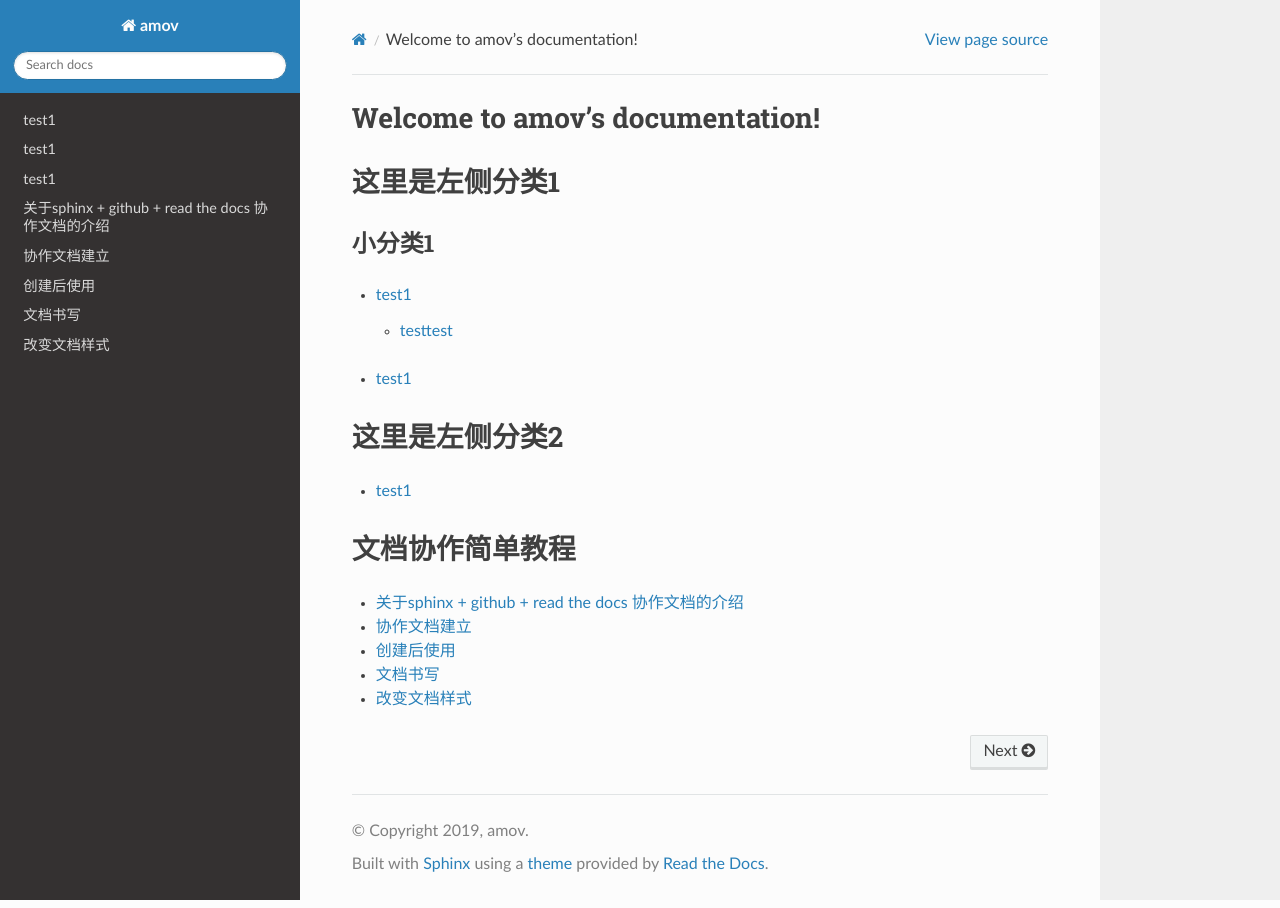
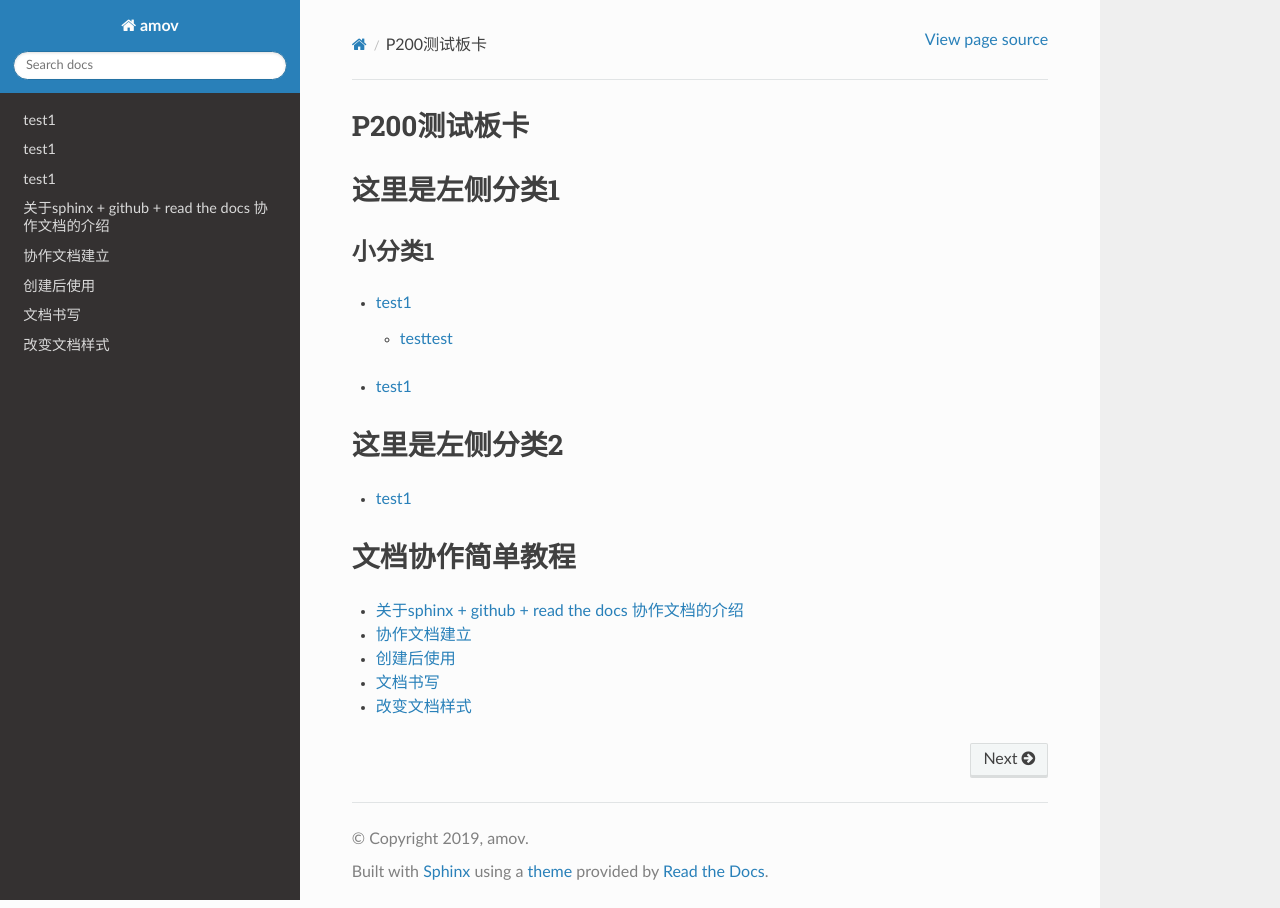
Before and after one commit to amovlab-owl/docs_px4_command, a Sphinx documentation site: the page built from docs/index.rst, in a window 1280 px wide. Built offline with Sphinx 7.4.7 and the Read the Docs theme 2.0.0, drawn with Linux system fonts in a browser that asks for light colours.

Commit message:
Update index.rst

```diff
--- a/docs/index.rst
+++ b/docs/index.rst
@@ -5,7 +5,7 @@
 
 .. :caption: Contents:
 
-Welcome to amov's documentation!
+P200测试板卡
 ================================
 
 .. toctree::
```
